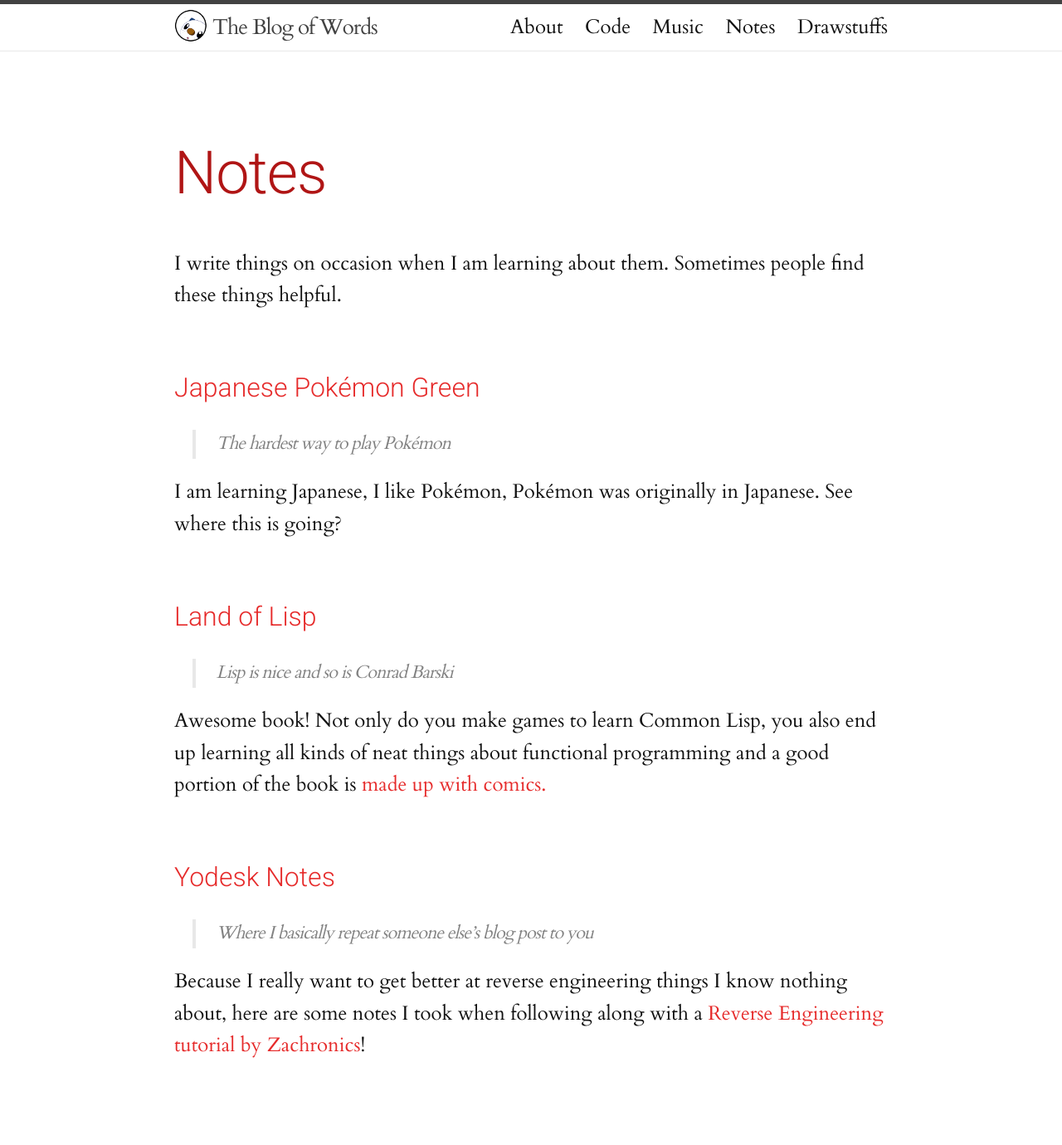
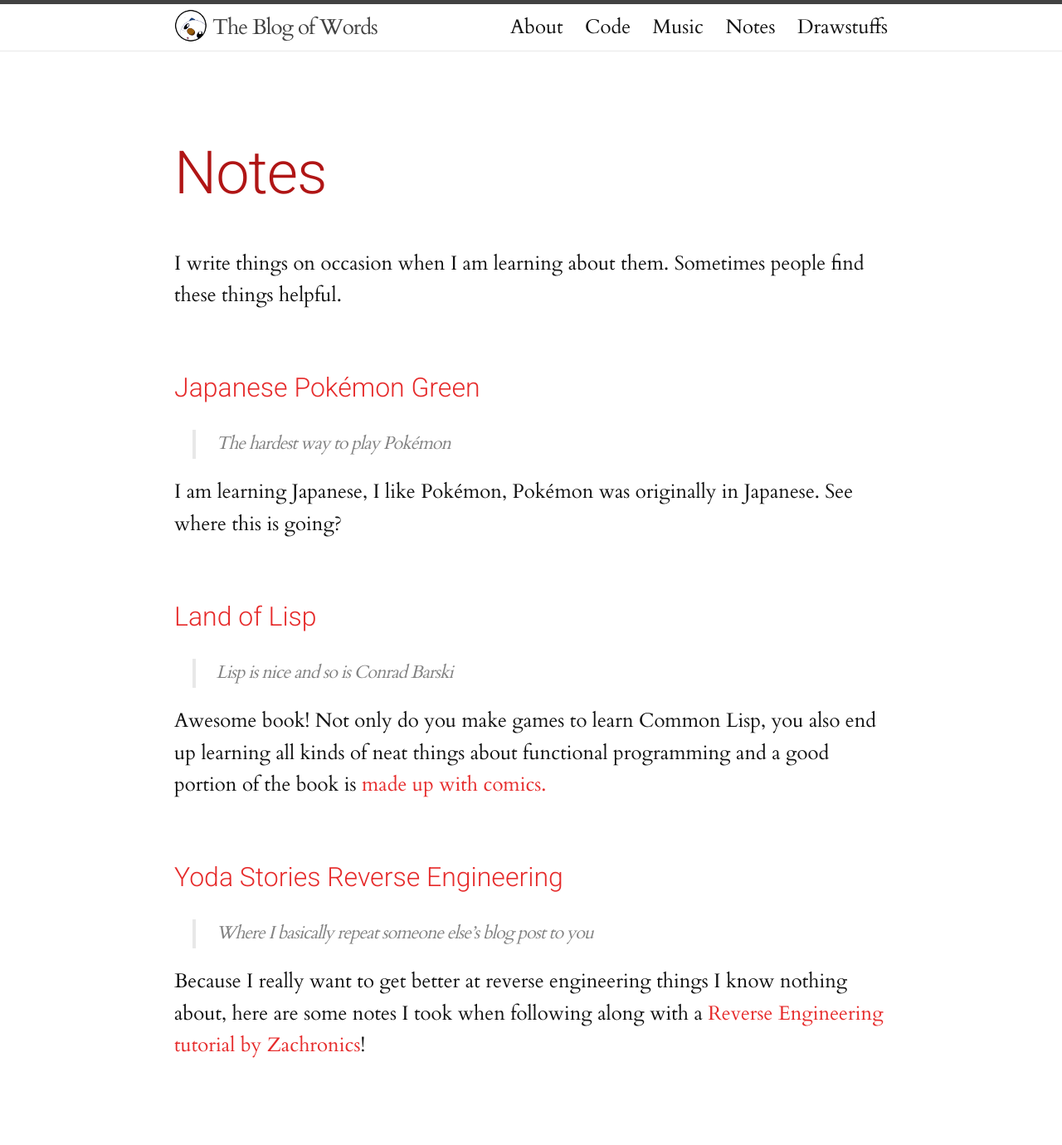
Before and after one commit to Crinklewott/diape.red, a Jekyll site: the page built from notes.md, in a window 1280 px wide. Shown: the whole page at 83% size. Built offline with Jekyll 4.4.1, drawn with Linux system fonts in a browser that asks for light colours.

Commit message:
"Yodesk" doesn't mean anything to most people, retitled the RE link

```diff
--- a/notes.md
+++ b/notes.md
@@ -16,7 +16,7 @@ I am learning Japanese, I like Pokémon, Pokémon was originally in Japanese. Se
 
 Awesome book! Not only do you make games to learn Common Lisp, you also end up learning all kinds of neat things about functional programming and a good portion of the book is [made up with comics.](http://landoflisp.com/#guilds)
 
-## [Yodesk Notes](https://github.com/Archenoth/yodesk-notes)
+## [Yoda Stories Reverse Engineering](https://github.com/Archenoth/yodesk-notes)
 > Where I basically repeat someone else's blog post to you
 
 Because I really want to get better at reverse engineering things I know nothing about, here are some notes I took when following along with a [Reverse Engineering tutorial by Zachronics](http://www.zachtronics.com/yoda-stories/)!
```
